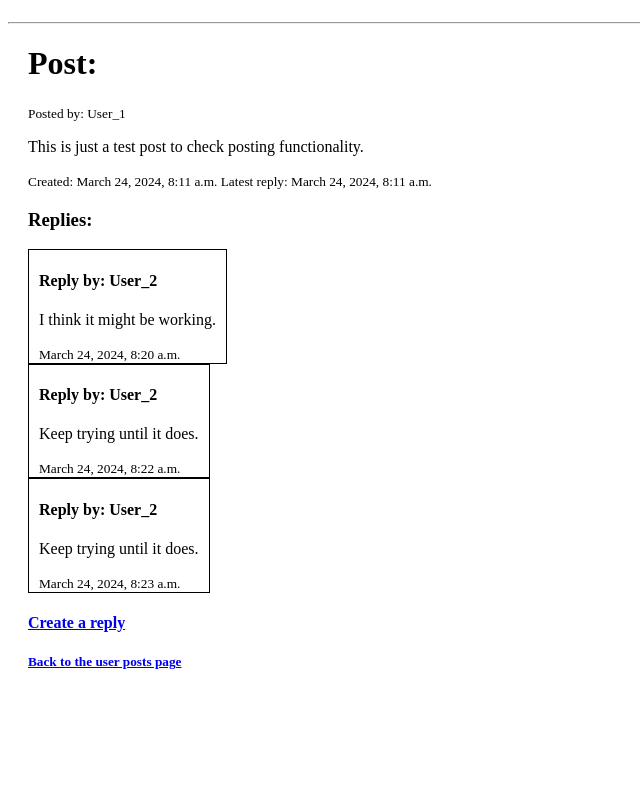
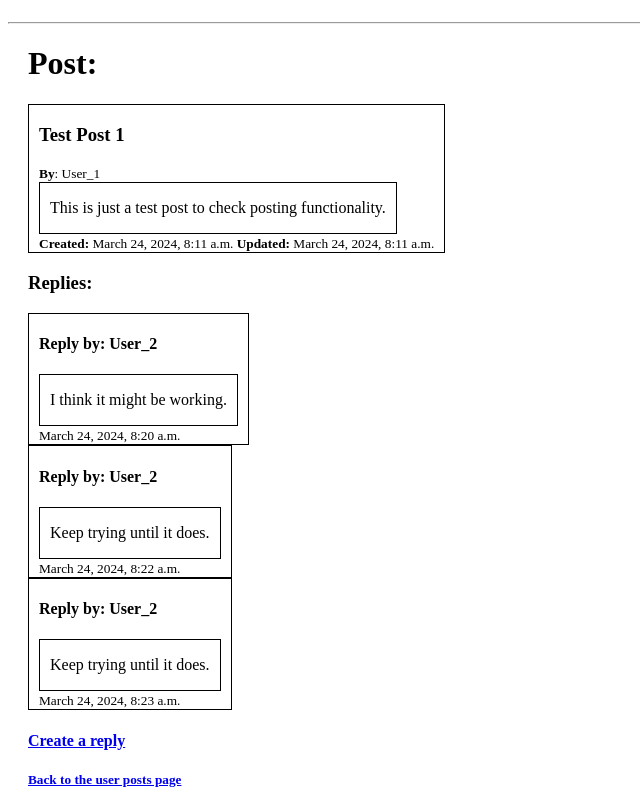
Before and after one commit to SirNotAWholeLot/misc, a Django app: a page that uses base_app/templates/base_app/posts_post.html in a window 1280 px wide. Shown: the part 135-945 px from the top of the page, without its empty margins (0-640 px from the left). Before the commit the page ends 804 px from the top, so only its background shows below. Run offline with Django 4.2, Linux system fonts and the light colour scheme; data comes from the database, SQL or seed files in the repository; both versions use the stored data as it was after the commit.

Commit message:
User post functionality partial debug

```diff
--- a/base_app/models.py
+++ b/base_app/models.py
@@ -52,7 +52,7 @@ class Post_op(models.Model): # Opening post
     poster = models.ForeignKey(User, on_delete=models.SET_NULL, null=True)
     title = models.CharField(max_length=100)
     body = models.TextField(max_length=300)
-    updated = models.DateTimeField() # Should refer to the last reply time
+    updated = models.DateTimeField(auto_now=True) # Should refer to the last reply time
     created = models.DateTimeField(auto_now_add=True)
 
     class Meta:
--- a/base_app/templates/base_app/posts_post.html
+++ b/base_app/templates/base_app/posts_post.html
@@ -2,18 +2,24 @@
 {% block content %}
 
 <h1>Post:</h1>
-<h3>{{original.name}}</h3>
-<small>Posted by: {{original.poster}}</small>
-<p>{{original.body}}</p>
-<small>Created: {{original.created}} Latest reply: {{original.updated}}</small>
-{% if request.user == original.poster %}
-<small><a href="/posts/item_id={{original.id}}/edit">Edit post</a><a href="/posts/item_id={{original.id}}/delete">Delete post</a></small>
-{% endif %}
+<div class="box_basic">
+    <h3>{{original.title}}</h3>
+    <small><b>By</b>: {{original.poster}}</small>
+    <div class="box_basic">
+        <p>{{original.body}}</p>
+    </div>
+    <small><b>Created:</b> {{original.created}} <b>Updated:</b> {{original.updated}}</small>
+    {% if request.user == original.poster %}
+    <small><br><a href="/posts/item_id={{original.id}}/edit">Edit post</a> <a href="/posts/item_id={{original.id}}/delete">Delete post</a></small>
+    {% endif %}
+</div>
 <h3>Replies:</h3>
 {% for item in replies %}
-    <div class="box_basic">
+<div class="box_basic">
     <h4>Reply by: {{item.poster}}</h4>
-    <p>{{item.body}}</p>
+    <div class="box_basic"><p>
+        {{item.body}}</p>
+    </div>
     <small>{{item.created}}</small>
 </div>
 {% endfor %}
--- a/base_app/views.py
+++ b/base_app/views.py
@@ -13,7 +13,7 @@ from .forms import Form_Roger_preprep_line, Form_Post_op, Form_Post_reply
 def login_page(request): # 'login' is already a function
     variant = 'login'
     if request.user.is_authenticated:
-        return redirect('')
+        return redirect('/')
     if request.method == 'POST':
         username = request.POST.get('username')
         password = request.POST.get('password')
@@ -24,7 +24,7 @@ def login_page(request): # 'login' is already a function
         user = authenticate(request, username=username, password=password)
         if user is not None:
             login(request, user) # This method itself does not require authentification
-            return redirect('')
+            return redirect('/')
         else:
             messages.error(request, "Username or password is incorrect")
     context = {'variant': variant}
@@ -32,7 +32,7 @@ def login_page(request): # 'login' is already a function
 
 def logout_page(request):
     logout(request)
-    return redirect('')
+    return redirect('/')
 
 def register_page(request):
     variant = 'register'
@@ -43,7 +43,7 @@ def register_page(request):
             # Can do stuff with the user credentials here if required
             user.save()
             login(request, user)
-            return redirect('')
+            return redirect('/')
         else:
             messages.error(request, "Error registering user")
     context = {'variant': variant, 'form': UserCreationForm()}
@@ -92,8 +92,10 @@ def post_create_op(request):
     if request.method == 'POST':
         form = Form_Post_op(request.POST)
         if form.is_valid():
-            form.save()
-            return redirect("posts/<str:form['id'].value()>") # Should redirect to the newly created post page
+            filled = form.save(commit=False)
+            filled.poster = request.user
+            filled.save()
+            return redirect('posts/item_id=' + str(form['id'].value())) # Should redirect to the newly created post page
     return render(request, 'base_app/posts_op_form.html', context)
 
 @login_required(login_url='Login')
@@ -102,11 +104,13 @@ def post_edit_op(request, pk):
     context = {'post': post, 'form': Form_Post_op(instance=post)}
     if request.user != post.poster: # Admins should still be able to do this
         messages.error(request, "You do not have the rights for this")
-        return redirect('posts/<str:pk>')
+        return redirect('/posts/item_id=' + str(pk))
     if request.method == 'POST':
         form = Form_Post_op(request.POST, instance=post)
         if form.is_valid():
-            form.save()
+            filled = form.save(commit=False)
+            filled.poster = request.user
+            filled.save()
             return redirect('User posts')
     return render(request, 'base_app/posts_op_form.html', context)
 
@@ -116,10 +120,10 @@ def delete_post_op(request, pk):
     context = {'object':Post_op.objects.get(id=pk)}
     if request.user != post.poster:
         messages.error(request, "You do not have the rights for this")
-        return redirect('posts/<str:pk>')
+        return redirect('/posts/item_id=' + str(pk))
     if request.method == 'POST':
         Post_op.delete()
-        return redirect('User posts')
+        return redirect('/posts')
     return render(request, 'base_app/form_delete.html', context)
 
 @login_required(login_url='Login')
@@ -128,7 +132,10 @@ def post_create_reply(request, pk):
     if request.method == 'POST':
         form = Form_Post_reply(request.POST)
         if form.is_valid():
-            form.save()
+            filled = form.save(commit=False)
+            filled.poster = request.user
+            filled.op = Post_op.objects.get(id=pk)
+            filled.save()
             #return redirect('posts_post', pk=pk) # Should return to the post page
-            return redirect('posts/<str:pk>')
+            return redirect('/posts/item_id=' + str(pk))
     return render(request, 'base_app/posts_reply_form.html', context)
```
Also changed, not shown: base_app/templates/base_app/posts_list.html (+6 -3 lines), base_app/migrations/0008_alter_post_op_updated.py (added), db.sqlite3.
